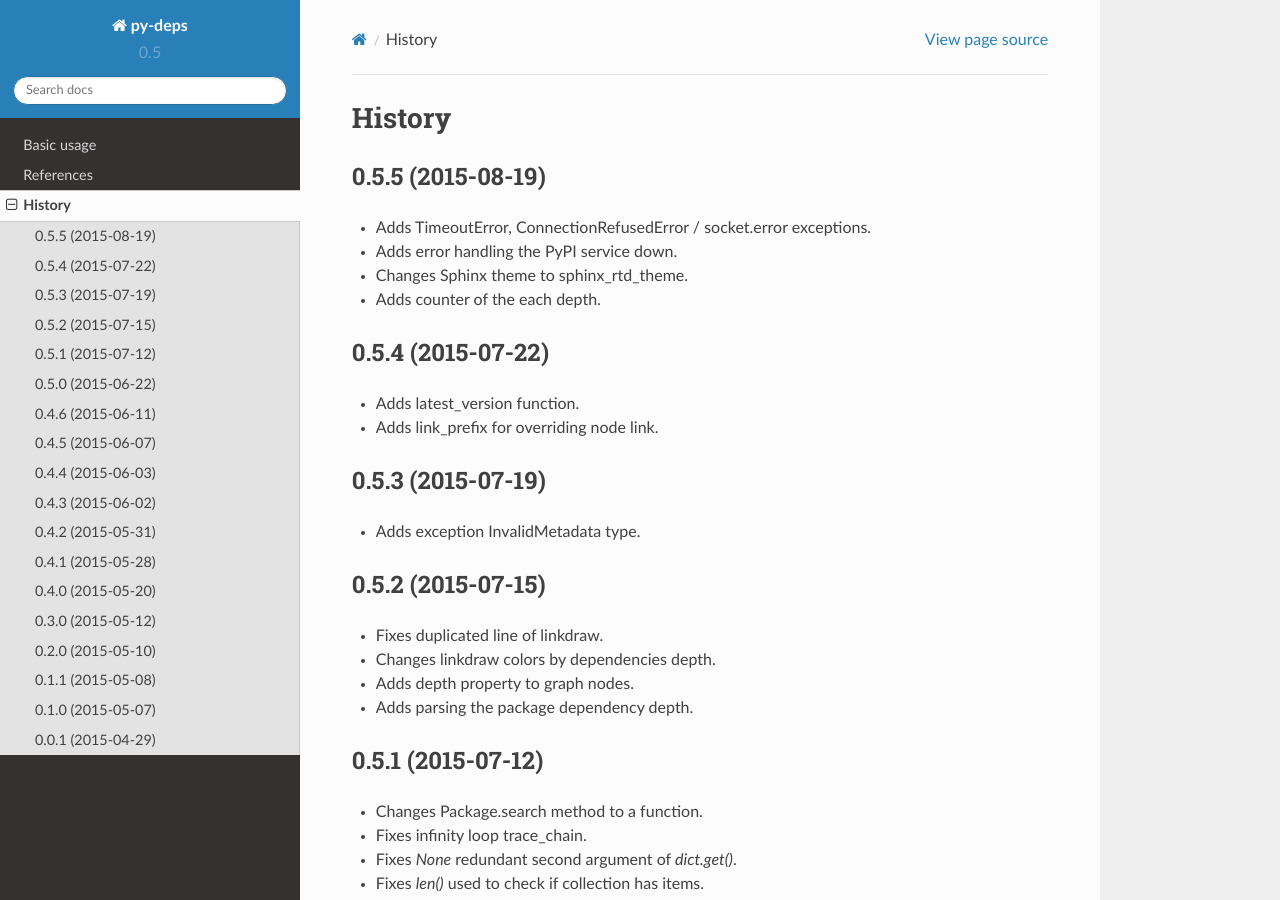
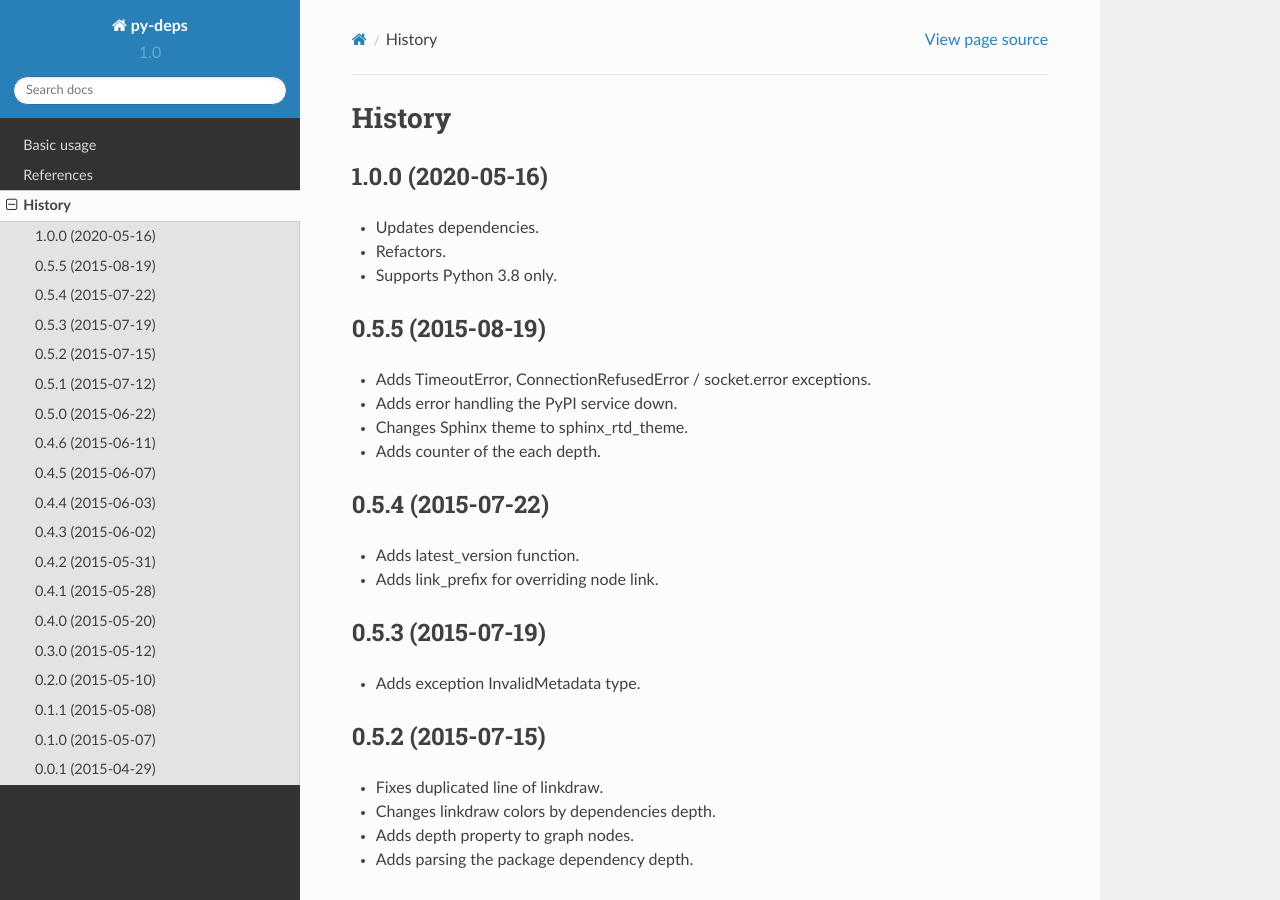
Before and after one commit to mkouhei/py-deps, a Sphinx documentation site: the page built from docs/source/HISTORY.rst, in a window 1280 px wide and 900 px high. Built offline with Sphinx 7.4.7 and the Read the Docs theme 2.0.0, drawn with Linux system fonts in a browser that asks for light colours.

Commit message:
Bumps major version.
Signed-off-by: Kouhei Maeda <mkouhei@palmtb.net>

```diff
--- a/docs/source/HISTORY.rst
+++ b/docs/source/HISTORY.rst
@@ -1,5 +1,12 @@
 History
 =======
+
+1.0.0 (2020-05-16)
+------------------
+
+* Updates dependencies.
+* Refactors.
+* Supports Python 3.8 only.
 
 0.5.5 (2015-08-19)
 ------------------
--- a/docs/source/conf.py
+++ b/docs/source/conf.py
@@ -55,9 +55,9 @@
 # built documents.
 #
 # The short X.Y version.
-version = '0.5'
+version = '1.0'
 # The full version, including alpha/beta/rc tags.
-release = '0.5.5'
+release = '1.0.0'
 
 # The language for content autogenerated by Sphinx. Refer to documentation
 # for a list of supported languages.
--- a/setup.py
+++ b/setup.py
@@ -79,7 +79,7 @@ if os.environ.get('READTHEDOCS', None):
     extras_require['reST'].append('recommonmark')
 
 setup(name='py-deps',
-      version='0.5.5',
+      version='1.0.0',
       description='parsing the Python deps and generating graph data',
       long_description=long_description,
       long_description_content_type='text/x-rst',
```
